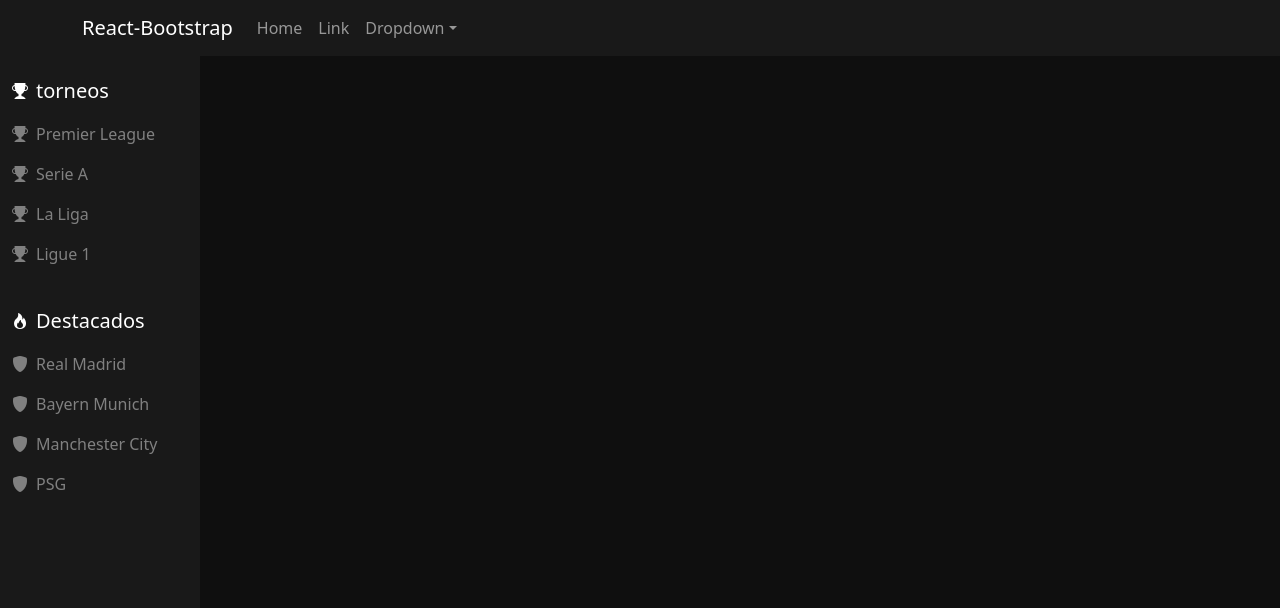
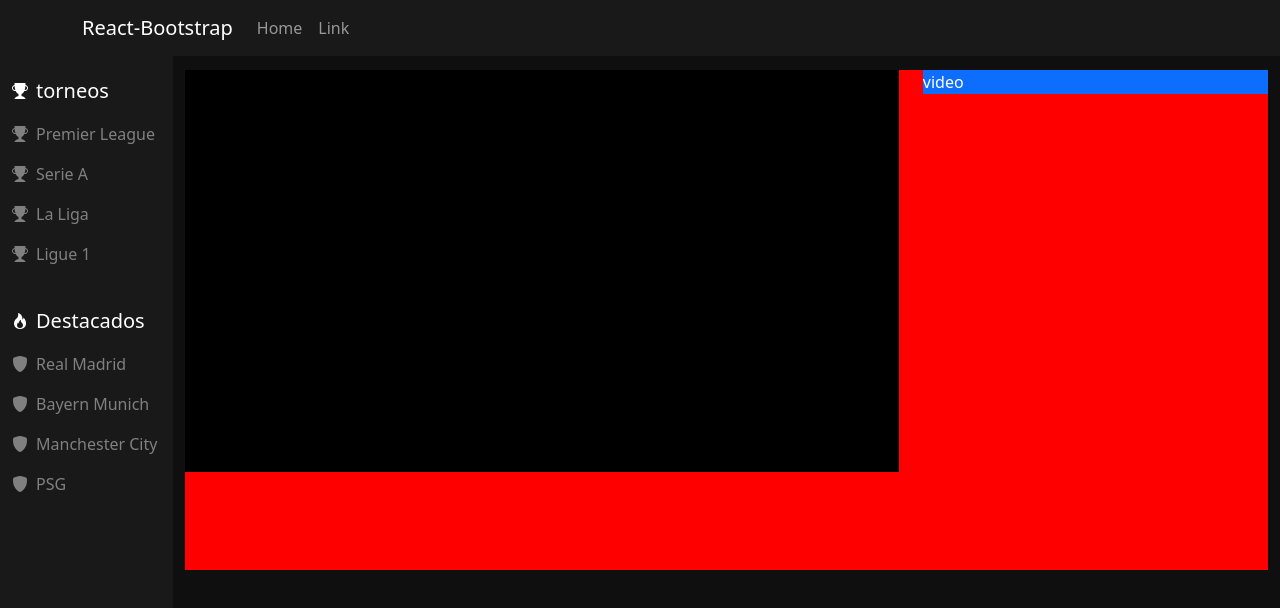
Before and after one commit to javieruncos/futbol-video, a React (Vite) app: page /detalle/1 in a window 1280 px wide. Shown: the top 608 px of the page. Built offline with nearby package versions, Linux system fonts and the light colour scheme; no server answers.

Commit message:
agregamos el video desde la url

```diff
--- a/src/App.css
+++ b/src/App.css
@@ -4,6 +4,6 @@
     margin: 0;
 }
 
-.col-lg-10{
-    padding-left: 0;
+.main{
+    width: 100%;
 }
--- a/src/App.jsx
+++ b/src/App.jsx
@@ -5,6 +5,7 @@ import "bootstrap-icons/font/bootstrap-icons.css";
 import Inicio from './Components/view/Inicio';
 import MenuLateral from './Components/common/MenuLateral';
 import Menu from './Components/common/Menu';
+import DetallePartido from './Components/view/DetallePartido';
 
 function App() {
 
@@ -17,6 +18,7 @@ function App() {
             <MenuLateral></MenuLateral>
             <Routes>
               <Route path="/" element={<Inicio />} />
+              <Route path="/detalle/:id" element={<DetallePartido />} />
             </Routes>
           </div>
         </BrowserRouter>
--- a/src/Components/Ui/Categorias.jsx
+++ b/src/Components/Ui/Categorias.jsx
@@ -2,6 +2,7 @@ import React from 'react';
 import "../../assets/style/Categorias.css";
 import ReactHtmlParser from 'html-react-parser';
 import parser from 'html-react-parser';
+import { Link } from 'react-router-dom';
 const Categorias = ({ categoria, arrleloVideos ,nombre}) => {
 
     return (
@@ -16,7 +17,7 @@ const Categorias = ({ categoria, arrleloVideos ,nombre}) => {
                         arrleloVideos.filter((items) => items.competition === categoria).slice(0, 3)
                         .map((items, index) => (
                             <div className='col-12 col-md-4 col-lg-4 my-3' key={index}>
-                                <a href={items.matchviewUrl} className='text-decoration-none text-light'>
+                                <Link to={`/detalle/${items.videos[0].id}`} className='text-decoration-none text-light'>
                                     <div className='cardVideo'>
                                         <div className='hearderCard'>
                                             <img src={items.thumbnail} alt="" />
@@ -28,7 +29,7 @@ const Categorias = ({ categoria, arrleloVideos ,nombre}) => {
                                             <span>{items.title}</span>
                                         </div>
                                     </div>
-                                </a>
+                                </Link>
                             </div>
                         ))
                     }
--- a/src/Components/Ui/Video.jsx
+++ b/src/Components/Ui/Video.jsx
@@ -1,29 +1,17 @@
 import React from 'react';
 
-const extractIframeSrc = (embedHTML) => {
-    const parser = new DOMParser();
-    const doc = parser.parseFromString(embedHTML, 'text/html');
-    const iframe = doc.querySelector('iframe');
-    return iframe ? iframe.src : '';
-};
+const Video = ({ src }) => {
 
-const Video = ({ embed }) => {
-    const iframeSrc = extractIframeSrc(embed);
     return (
-        <div style={{ width: '100%', position: 'relative', paddingBottom: '56.25%' }}>
+        <div style={{ width: '100%', height: '0px', position: 'relative', paddingBottom: '56.25%', background: '#000' }}>
             <iframe
-                src={iframeSrc}
-                style={{
-                    width: '100%',
-                    height: '100%',
-                    position: 'absolute',
-                    left: 0,
-                    top: 0,
-                    overflow: 'hidden',
-                }}
+                src={src}
                 frameBorder="0"
+                width="100%"
+                height="100%"
+                allowFullScreen
                 allow="autoplay; fullscreen"
-                allowFullScreen
+                style={{ width: '100%', height: '100%', position: 'absolute', left: '0px', top: '0px', overflow: 'hidden' }}
             ></iframe>
         </div>
     );
--- a/src/Components/common/Menu.jsx
+++ b/src/Components/common/Menu.jsx
@@ -6,23 +6,12 @@ const Menu = () => {
         <>
             <Navbar expand="lg" className="navbar-dark">
                 <Container>
-                    <Navbar.Brand href="#home">React-Bootstrap</Navbar.Brand>
+                    <Navbar.Brand href="/">React-Bootstrap</Navbar.Brand>
                     <Navbar.Toggle aria-controls="basic-navbar-nav" />
                     <Navbar.Collapse id="basic-navbar-nav">
                         <Nav className="me-auto">
-                            <Nav.Link href="#home">Home</Nav.Link>
+                            <Nav.Link href="/detalle">Home</Nav.Link>
                             <Nav.Link href="#link">Link</Nav.Link>
-                            <NavDropdown title="Dropdown" id="basic-nav-dropdown">
-                                <NavDropdown.Item href="#action/3.1">Action</NavDropdown.Item>
-                                <NavDropdown.Item href="#action/3.2">
-                                    Another action
-                                </NavDropdown.Item>
-                                <NavDropdown.Item href="#action/3.3">Something</NavDropdown.Item>
-                                <NavDropdown.Divider />
-                                <NavDropdown.Item href="#action/3.4">
-                                    Separated link
-                                </NavDropdown.Item>
-                            </NavDropdown>
                         </Nav>
                     </Navbar.Collapse>
                 </Container>
--- /dev/null
+++ b/src/Components/view/DetallePartido.jsx
@@ -0,0 +1,46 @@
+import React, { useEffect } from 'react';
+import { useState } from 'react';
+import "../../assets/style/DetallePartido.css";
+import { useParams } from 'react-router-dom';
+import { getVideos } from '../../helpers/App';
+import Video from '../Ui/Video';
+
+const DetallePartido = () => {
+   const [video, setVideo] = useState({})
+   const {id} = useParams()
+
+   useEffect(() => {
+      getVideos().then((res)=>{
+        const foundVideo = res.find(video => video.videos && video.videos[0] && video.videos[0].id === id);
+        if (foundVideo) {
+            const embedHtml = foundVideo.videos[0].embed;
+            const embedUrl = embedHtml.match(/src='([^']+)'/)[1]; // Extrae la URL del iframe
+            foundVideo.embedUrl = embedUrl; // Añade embedUrl al objeto video
+            setVideo(foundVideo);
+        }
+      })
+   },[])
+
+
+
+    return (
+        <div className='main container'>
+            <div className='detalle-container'>
+                <div className='row'>
+                    <div className='col-12 col-md-8 col-lg-8'>
+                        <div className='bg-primary'>
+                           <Video src={video.embedUrl}></Video>
+                        </div>
+                    </div>
+                    <div className='col-12 col-md-4 col-lg-4'>
+                        <div className='bg-primary'>
+                            <span>video</span>
+                        </div>
+                    </div>
+                </div>
+            </div>
+        </div>
+    );
+};
+
+export default DetallePartido;
--- /dev/null
+++ b/src/assets/style/DetallePartido.css
@@ -0,0 +1,6 @@
+.detalle-container{
+    height: 500px;
+    width: 100%;
+    background-color: red;
+    margin-top: 70px;
+}
```
